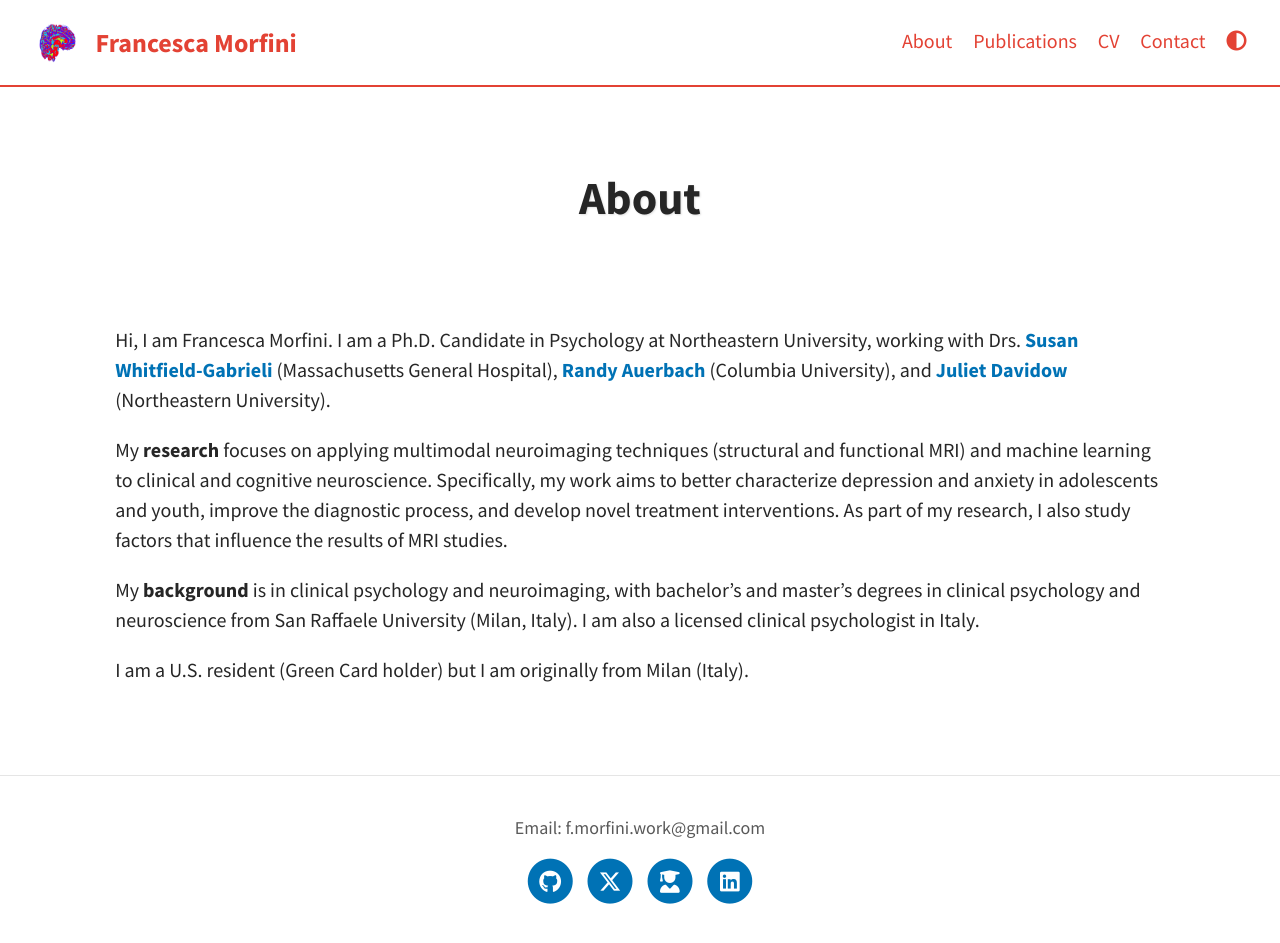
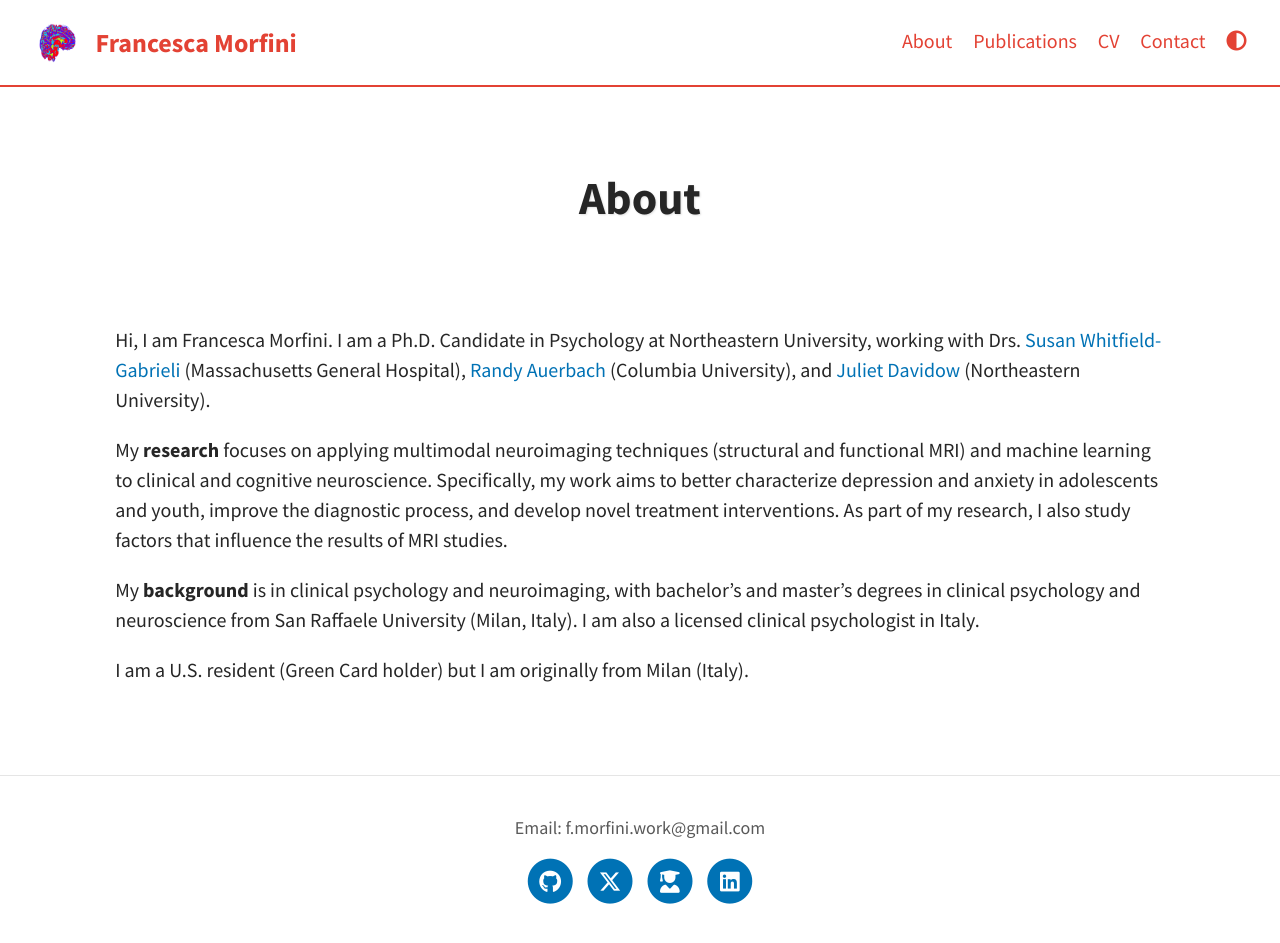
Before and after one commit to fmorfini/fmorfini.github.io, a Jekyll site: the page built from pages/about.md, in a window 1280 px wide and 943 px high. Built offline with Jekyll 4.4.1, drawn with Linux system fonts in a browser that asks for light colours; a script that is not in the unit is left out.

```diff
--- a/pages/about.md
+++ b/pages/about.md
@@ -6,7 +6,7 @@ position: 1
 #feature-img: "assets/img/pexels/travel.jpeg"
 ---
 
-Hi, I am Francesca Morfini. I am a Ph.D. Candidate in Psychology at Northeastern University, working with Drs. [**Susan Whitfield-Gabrieli**](https://www.massgeneral.org/psychiatry/research/precision-psychiatry/team) (Massachusetts General Hospital), [**Randy Auerbach**](https://www.auerbachlab.com/) (Columbia University), and [**Juliet Davidow**](https://lbdlpsych.sites.northeastern.edu/) (Northeastern University).
+Hi, I am Francesca Morfini. I am a Ph.D. Candidate in Psychology at Northeastern University, working with Drs. [Susan Whitfield-Gabrieli](https://www.massgeneral.org/psychiatry/research/precision-psychiatry/team) (Massachusetts General Hospital), [Randy Auerbach](https://www.auerbachlab.com/) (Columbia University), and [Juliet Davidow](https://lbdlpsych.sites.northeastern.edu/) (Northeastern University).
 
 My **research** focuses on applying multimodal neuroimaging techniques (structural and functional MRI) and machine learning to clinical and cognitive neuroscience.
 Specifically, my work aims to better characterize depression and anxiety in adolescents and youth, improve the diagnostic process, and develop novel treatment interventions.
```
